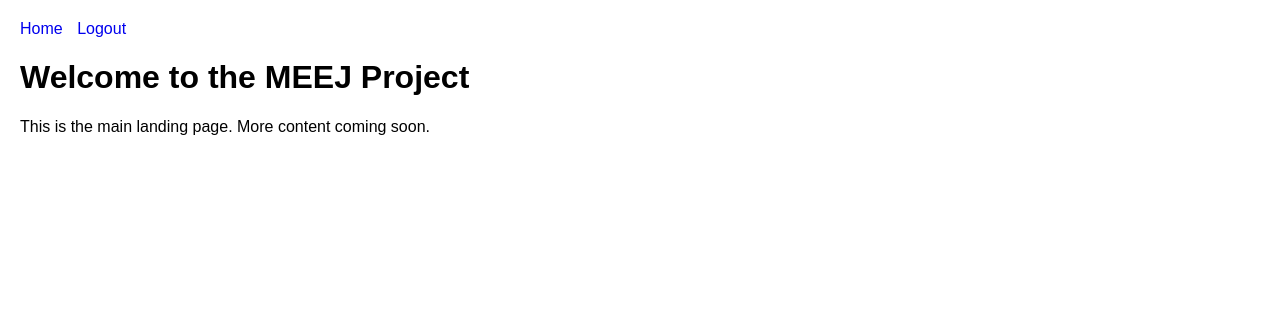
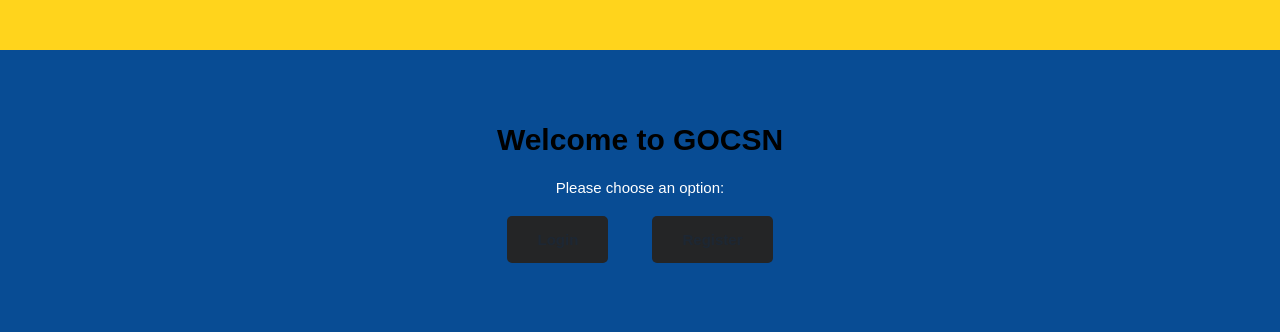
Before and after one commit to ThyGhy/MEEJ, a Flask app: page / in a window 1280 px wide. Shown: the top 332 px of the page. Run offline with Flask 3, Linux system fonts and the light colour scheme; a user stored in the database is signed in.

Commit message:
Working Login and Signup Pages

```diff
--- a/Static/LoginPageStyles.css
+++ b/Static/LoginPageStyles.css
@@ -38,6 +38,7 @@ display: block;
 	border: 1px solid black;
 	border-radius: 5px;
 	box-shadow: 0px 10px 6px -6px black;
+	padding-bottom: 20px; /* Added extra padding at the bottom */
 }
 
 .container-elem img {
@@ -46,6 +47,12 @@ display: block;
 	position: center;
 	padding: 15px;
 	display: block;
+}
+
+label[for="name"] {
+	color: black;
+	margin-left: 90px;
+	line-height: 30px;
 }
 
 label[for=email] {
@@ -58,6 +65,11 @@ label[for=password] {
 	color: black;
 	margin-left: 90px;  /* this too */
 	line-height: 30px;
+}
+
+.error-msg {
+	color: red;
+	text-align: center;
 }
 
 /*VisualRefresh*/
--- a/Templates/base.html
+++ /dev/null
@@ -1,24 +0,0 @@
-<!DOCTYPE html>
-<html lang="en">
-<head>
-  <meta charset="UTF-8" />
-  <title>{% block title %}MEEJ Project{% endblock %}</title>
-  <link rel="stylesheet" href="{{ url_for('static', filename='styles.css') }}">
-  <!-- Optionally include Bootstrap -->
-  <!-- <link rel="stylesheet" href="https://cdn.jsdelivr.net/npm/bootstrap@5.3.0/dist/css/bootstrap.min.css" /> -->
-</head>
-<body>
-  <nav>
-    <!-- Simple nav or brand; adapt as needed -->
-    <a href="{{ url_for('home') }}">Home</a>
-    {% if session.get('user_id') %}
-      <a href="{{ url_for('logout') }}">Logout</a>
-    {% else %}
-      <a href="{{ url_for('login') }}">Login</a>
-    {% endif %}
-  </nav>
-  <div class="container">
-    {% block content %}{% endblock %}
-  </div>
-</body>
-</html>
--- /dev/null
+++ b/Templates/gocsn.html
@@ -0,0 +1,38 @@
+<!DOCTYPE html>
+<html lang="en">
+<head>
+    <meta charset="UTF-8">
+    <title>GOCSN Landing Page</title>
+    <meta name="viewport" content="width=device-width, initial-scale=1.0">
+    <link rel="stylesheet" href="{{ url_for('static', filename='LoginPageStyles.css') }}">
+    <style>
+        .landing-container {
+            text-align: center;
+            padding: 50px;
+        }
+
+        .button {
+            display: inline-block;
+            margin: 20px;
+            padding: 15px 30px;
+            background-color: #242526;
+            color: white;
+            text-decoration: none;
+            border-radius: 5px;
+            font-size: 16px;
+        }
+
+            .button:hover {
+                background-color: #1d1e21;
+            }
+    </style>
+</head>
+<body>
+    <div class="landing-container">
+        <h1>Welcome to GOCSN</h1>
+        <p>Please choose an option:</p>
+        <a href="{{ url_for('login') }}" class="button">Login</a>
+        <a href="{{ url_for('signup') }}" class="button">Register</a>
+    </div>
+</body>
+</html>
--- a/Templates/home.html
+++ /dev/null
@@ -1,6 +0,0 @@
-{% extends "base.html" %}
-{% block title %}Home - MEEJ Project{% endblock %}
-{% block content %}
-<h2>Welcome Home</h2>
-<p>This is your home page.</p>
-{% endblock %}
--- a/Templates/index.html
+++ /dev/null
@@ -1,6 +0,0 @@
-{% extends "base.html" %}
-{% block title %}Welcome to MEEJ Project{% endblock %}
-{% block content %}
-  <h1>Welcome to the MEEJ Project</h1>
-  <p>This is the main landing page. More content coming soon.</p>
-{% endblock %}
--- a/app.py
+++ b/app.py
@@ -8,73 +8,82 @@ app.secret_key = "MEEJ"
 @app.route('/login', methods=['GET', 'POST'])
 def login():
     if request.method == 'POST':
-        email = request.form['email']
+        email = request.form['email'].strip().lower()  # Normalize email
+        password = request.form['password']
+        print("Attempting login for:", email)
+
+        # Check if the user is a student
+        student = database.get_student_by_email(email)
+        if student:
+            student_dict = dict(student)
+            if student_dict['password'] == password:
+                session['user_id'] = student_dict.get('student_id', student_dict.get('id'))
+                session['email'] = student_dict['email']
+                session['role'] = 'student'
+                print("Student login successful; redirecting to student home.")
+                return redirect(url_for('student_home'))
+
+        # Check if the user is faculty
+        faculty = database.get_faculty_by_email(email)
+        if faculty:
+            faculty_dict = dict(faculty)
+            if faculty_dict['password'] == password:
+                session['user_id'] = faculty_dict.get('faculty_id', faculty_dict.get('id'))
+                session['email'] = faculty_dict['email']
+                session['role'] = 'faculty'
+                print("Faculty login successful; redirecting to faculty home.")
+                return redirect(url_for('faculty_home'))
+
+        print("Invalid credentials.")
+        return render_template('login.html', error="Invalid credentials.")
+    return render_template('login.html')
+
+@app.route('/signup', methods=['GET', 'POST'])
+def signup():
+    if request.method == 'POST':
+        name = request.form['name'].strip()
+        email = request.form['email'].strip().lower()
         password = request.form['password']
 
-        # Retrieve user info via our database module
-        user = database.get_user_by_email(email)
-        if user and user['password'] == password:
-            session['user_id'] = user['user_id']
-            session['role'] = user['role']
-            session['email'] = user['email']
-            return redirect(url_for('home'))
+        # Student emails: exactly 10 digits followed by @student.csn.edu
+        student_regex = r'^\d{10}@student\.csn\.edu$'
+        # Faculty emails: any characters followed by @csn.edu or @faculty.csn.edu
+        faculty_regex = r'.+@(csn\.edu|faculty\.csn\.edu)$'
+
+        if re.match(student_regex, email):
+            user_type = 'student'
+        elif re.match(faculty_regex, email):
+            user_type = 'faculty'
         else:
-            return render_template('login.html', error="Invalid credentials.")
-    return render_template('login.html')
+            error = "Invalid email format. Students must use a 10-digit NSHE ID followed by @student.csn.edu, and faculty must use a valid csn domain."
+            return render_template('signup.html', error=error)
 
-@app.route('/register_exam', methods=['GET', 'POST'])
-def register_exam():
-    if 'user_id' not in session:
+        # Prevent duplicate emails across both tables
+        if database.get_student_by_email(email) or database.get_faculty_by_email(email):
+            error = "Email already exists. Please log in or choose a different email."
+            return render_template('signup.html', error=error)
+
+        # Insert into the proper table based on the user_type
+        if user_type == 'student':
+            database.add_student(name, email, password)
+        else:
+            database.add_faculty(name, email, password)
+
         return redirect(url_for('login'))
+    return render_template('signup.html')
 
-    if request.method == 'POST':
-        exam_id = request.form['exam_id']
-        success, message = database.register_for_exam(session['user_id'], exam_id)
-        if success:
-            return redirect(url_for('registered_exams'))
-        else:
-            exams = database.fetch_exams()
-            return render_template('register_exam.html', exams=exams, error=message)
 
-    # For GET request, simply fetch exam data
-    exams = database.fetch_exams()
-    return render_template('register_exam.html', exams=exams)
+@app.route('/student_home')
+def student_home():
+    return render_template('student_home.html')
 
-@app.route('/registered_exams')
-def registered_exams():
-    # Implement a similar approach to fetch and display registered exams
-    # using functions from your database module.
-    pass
-
-@app.route('/test', methods=['GET', 'POST'])
-def test():
-    message = None
-    emails = []
-    if request.method == 'POST':
-        action = request.form.get('action')
-        if action == 'add':
-            email = request.form.get('email')
-            password = request.form.get('password')
-            # Validate email format: exactly 10 digits followed by @student or @student.csn.edu
-            # Adjust the pattern as needed.
-            pattern = r'^\d{10}@student(?:\.csn\.edu)?$'
-            if not re.match(pattern, email):
-                message = "Email must be in NSHE format (10 digits) and use '@student' (optionally '@student.csn.edu')."
-            else:
-                database.add_email(email, password)
-                message = f"Added {email} to the database."
-        elif action == 'fetch':
-            # No need for email validation when fetching emails
-            emails = database.fetch_emails()
-    return render_template('test.html', message=message, emails=emails)
-
-@app.route('/home')
-def home():
-    return render_template('home.html')
+@app.route('/faculty_home')
+def faculty_home():
+    return render_template('faculty_home.html')
 
 @app.route('/')
 def index():
-    return render_template('index.html')
+    return render_template('gocsn.html')
 
 if __name__ == "__main__":
     app.run(debug=True)
--- a/database.py
+++ b/database.py
@@ -3,17 +3,39 @@ import sqlite3
 DATABASE = 'ExamRegistration.db'
 
 def get_db_connection():
-    """Create and return a connection to the SQLite database."""
     conn = sqlite3.connect(DATABASE)
-    conn.row_factory = sqlite3.Row  # Allows you to access columns by name
+    conn.row_factory = sqlite3.Row
     return conn
 
-def get_user_by_email(email):
-    """Retrieve a user record by email."""
+def get_student_by_email(email):
     conn = get_db_connection()
-    user = conn.execute("SELECT * FROM users WHERE email = ?", (email,)).fetchone()
+    student = conn.execute("SELECT * FROM students WHERE email = ?", (email,)).fetchone()
     conn.close()
-    return user
+    return student
+
+def add_student(name, email, password):
+    conn = get_db_connection()
+    conn.execute(
+        "INSERT INTO students (name, email, password) VALUES (?, ?, ?)",
+        (name, email, password)
+    )
+    conn.commit()
+    conn.close()
+
+def get_faculty_by_email(email):
+    conn = get_db_connection()
+    faculty = conn.execute("SELECT * FROM faculty WHERE email = ?", (email,)).fetchone()
+    conn.close()
+    return faculty
+
+def add_faculty(name, email, password):
+    conn = get_db_connection()
+    conn.execute(
+        "INSERT INTO faculty (name, email, password) VALUES (?, ?, ?)",
+        (name, email, password)
+    )
+    conn.commit()
+    conn.close()
 
 def fetch_exams():
     """Retrieve all exam records."""
@@ -58,19 +80,3 @@ def register_for_exam(user_id, exam_id):
     conn.commit()
     conn.close()
     return True, "Registration successful."
-
-def add_email(email, password):
-    conn = get_db_connection()
-    # Insert with a default role for testing, e.g., "tester"
-    conn.execute(
-        "INSERT INTO users (email, password, role) VALUES (?, ?, ?)",
-        (email, password, "tester")
-    )
-    conn.commit()
-    conn.close()
-
-def fetch_emails():
-    conn = get_db_connection()
-    emails = conn.execute("SELECT email FROM users").fetchall()
-    conn.close()
-    return emails
```
Also changed, not shown: PrimarySQL.sql (+6 -4 lines), Templates/faculty_home.html (added, +15 -0 lines), Templates/login.html (+11 -10 lines), Templates/signup.html (added, +33 -0 lines), Templates/student_home.html (added, +15 -0 lines), Templates/test.html (deleted, +0 -29 lines), ExamRegistration.db. Lines whose indentation alone changed are shown as unchanged.
